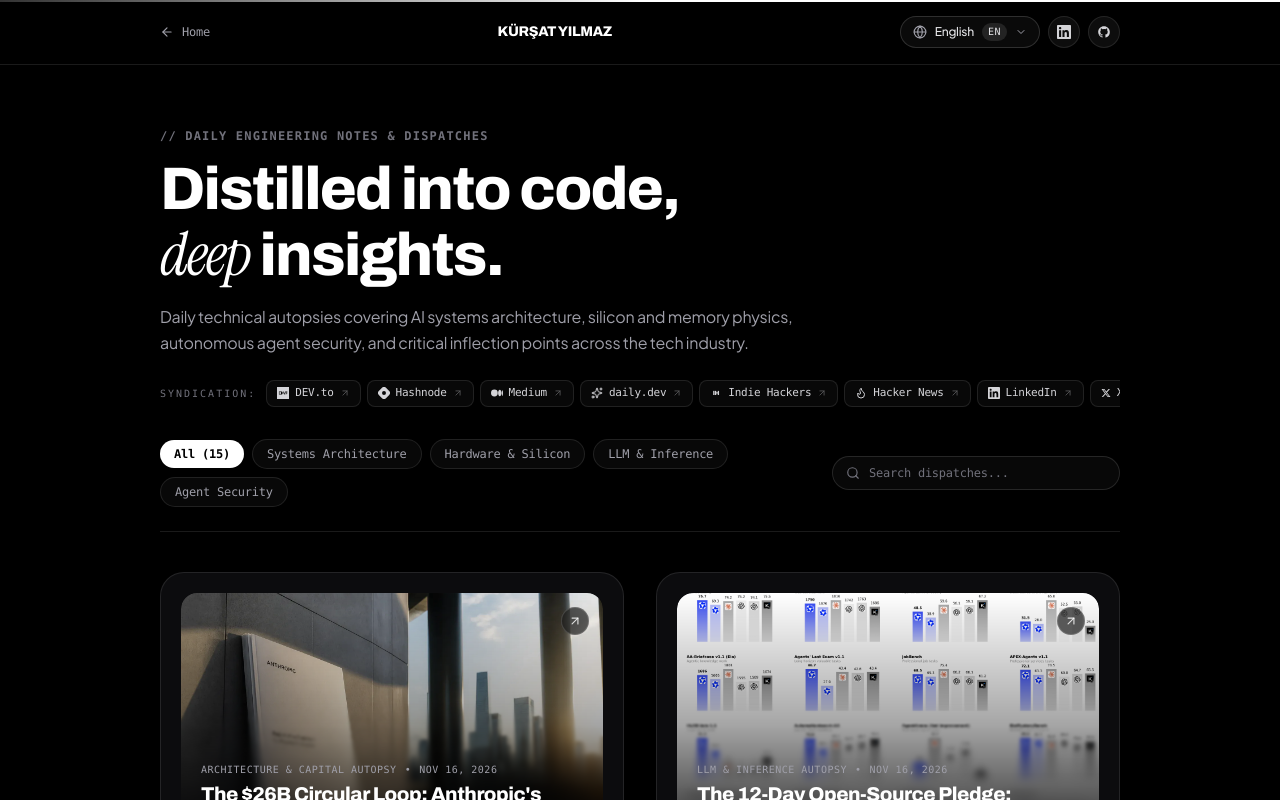
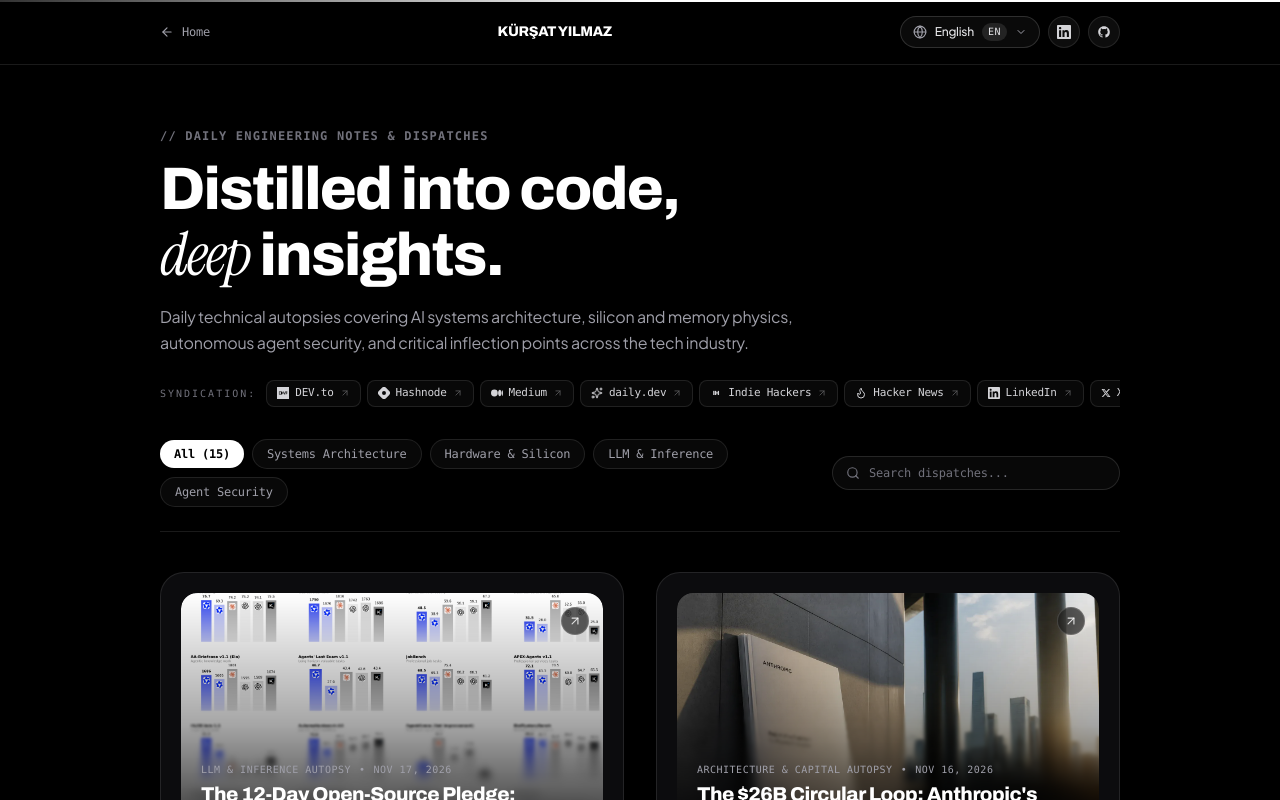
Before and after one commit to DevKursat/kursat-kisisel, a Next.js app: page /blog in a window 1280 px wide. Shown: the top 800 px of the page. Built offline with nearby package versions, Linux system fonts and the light colour scheme.

Commit message:
feat(blog): feature alibaba-qwen4-max as Nov 17 lead post

```diff
--- a/src/data/blogPosts.ts
+++ b/src/data/blogPosts.ts
@@ -6,8 +6,8 @@ import {
   type BlogPostSummaryTranslation,
 } from "./blogIndex";
 
-import post00a from "./posts/anthropic-ipo-26-milyar-dongusel-sermaye";
-import post00b from "./posts/alibaba-qwen4-max-kapali-model-carki";
+import post00a from "./posts/alibaba-qwen4-max-kapali-model-carki";
+import post00b from "./posts/anthropic-ipo-26-milyar-dongusel-sermaye";
 import post01 from "./posts/openai-chatgpt-wallet-ve-lovable-veri-sizintisi";
 import post02 from "./posts/nvidia-jensen-huang-megaspeed-skandali";
 import post03 from "./posts/claude-code-secret-leak-gitignore-skandali";
--- a/src/data/posts/alibaba-qwen4-max-kapali-model-carki.ts
+++ b/src/data/posts/alibaba-qwen4-max-kapali-model-carki.ts
@@ -6,8 +6,8 @@ const post: BlogPostItem = {
   "category": "llm",
   "title": "12 Günlük Açık Kaynak Sözü: Alibaba'nın Qwen4-Max İle Kapalı API Çarkı",
   "excerpt": "Alibaba 'sonuna kadar açık kaynak' açıklamasından 12 gün sonra 2.4T parametreli amiral gemisi Qwen4-Max'i tamamen kapalı ağırlıklarla $1.50/$4.50 fiyatlı API'ye kilitledi.",
-  "date": "16 Kas 2026",
-  "isoDate": "2026-11-16",
+  "date": "17 Kas 2026",
+  "isoDate": "2026-11-17",
   "readTime": "3 dk okuma",
   "imageUrl": "/blog/alibaba-qwen4-max-kapali-model-carki.png",
   "metrics": [
@@ -32,7 +32,7 @@ const post: BlogPostItem = {
       "tag": "LLM & INFERENCE AUTOPSY",
       "title": "The 12-Day Open-Source Pledge: Alibaba Locks Qwen4-Max Behind a Closed API",
       "excerpt": "Twelve days after pledging to stick with open source to the end, Alibaba launched its 2.4T MoE flagship Qwen4-Max as a closed-weight API priced at $1.50/$4.50 per 1M tokens.",
-      "date": "Nov 16, 2026",
+      "date": "Nov 17, 2026",
       "readTime": "3 min read",
       "metrics": [
         {
@@ -56,7 +56,7 @@ const post: BlogPostItem = {
       "tag": "LLM & INFERENZ-AUTOPSIE",
       "title": "Zwölf Tage Open-Source-Versprechen: Alibaba sperrt Qwen4-Max in eine geschlossene API",
       "excerpt": "Nur zwölf Tage nach dem Bekenntnis zu Open Source startet Alibaba sein 2,4-Bio.-Flaggschiff Qwen4-Max als Closed-Weight-API für 1,50 $/4,50 $ pro Million Token.",
-      "date": "16. Nov. 2026",
+      "date": "17. Nov. 2026",
       "readTime": "3 Min. Lesezeit",
       "metrics": [
         {
@@ -80,7 +80,7 @@ const post: BlogPostItem = {
       "tag": "AUTOPSIA DE LLM E INFERENCIA",
       "title": "La promesa de 12 días: Alibaba encierra Qwen4-Max tras una API cerrada",
       "excerpt": "Doce días después de prometer código abierto hasta el final, Alibaba lanza su modelo insignia Qwen4-Max (2,4T MoE) con pesos cerrados a $1,50/$4,50 por millón de tokens.",
-      "date": "16 nov 2026",
+      "date": "17 nov 2026",
       "readTime": "3 min lectura",
       "metrics": [
         {
```
